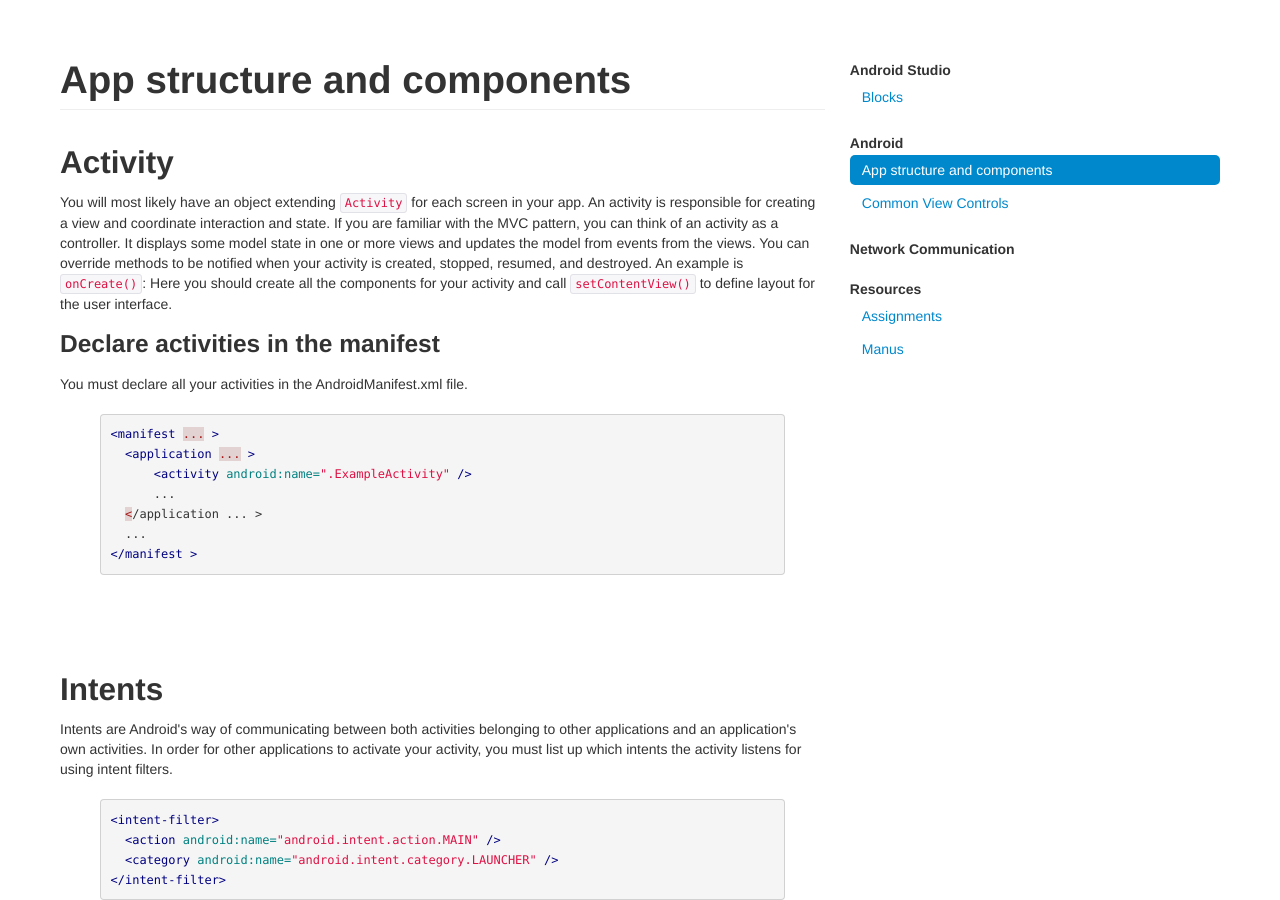
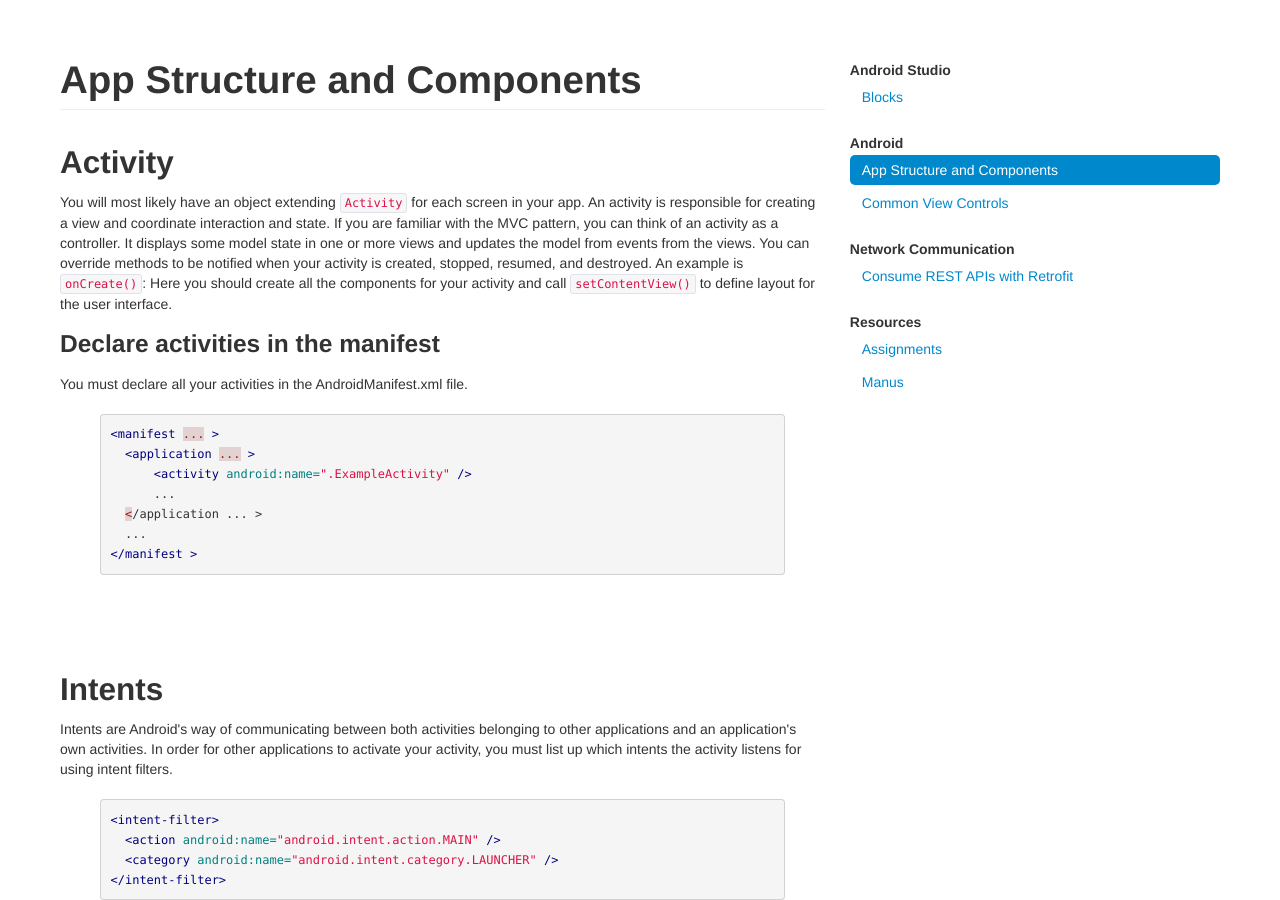
Before and after one commit to bekk/android101, a Jekyll site: the page built from docs/pages/android-app-structure-and-components.html, in a window 1280 px wide and 900 px high. Built offline with Jekyll 4.4.1, drawn with Linux system fonts in a browser that asks for light colours; Markdown is read by kramdown in place of the engine named in the settings.

Commit message:
Lagt til del om retrofit

```diff
--- a/docs/_layouts/default.html
+++ b/docs/_layouts/default.html
@@ -29,7 +29,7 @@
             {% include pages_ul.html items='android-app-structure-and-components common-view-controls' %}
 
             <strong>Network Communication</strong>
-            {% include pages_ul.html items='' %}
+            {% include pages_ul.html items='retrofit' %}
 
             <strong>Resources</strong>
             {% include pages_ul.html items='assignments manus' %}
--- a/docs/pages/android-app-structure-and-components.html
+++ b/docs/pages/android-app-structure-and-components.html
@@ -1,6 +1,6 @@
 ---
 layout: default
-title: App structure and components
+title: App Structure and Components
 ---
 
 <h2>Activity</h2>
```
Also changed, not shown: docs/pages/retrofit.html (added, +36 -0 lines), 1 other file.
